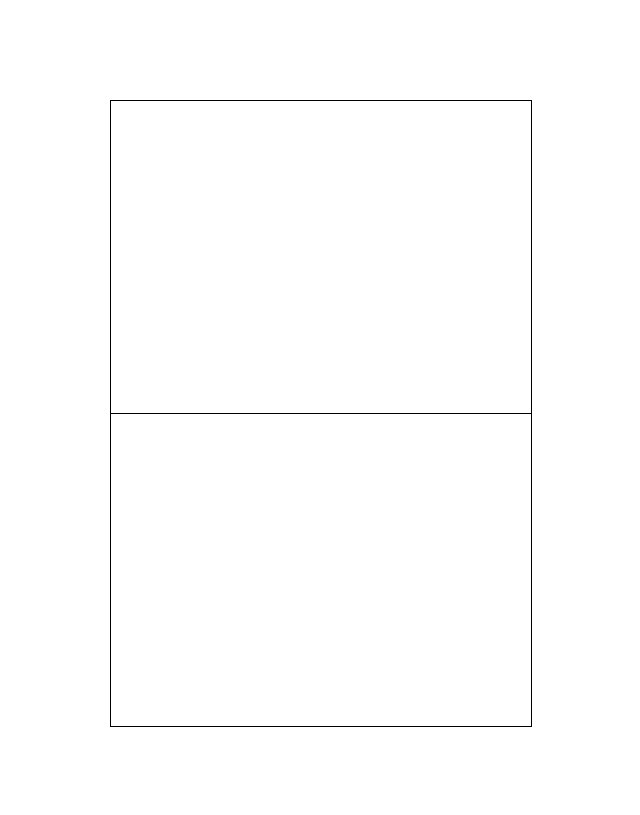
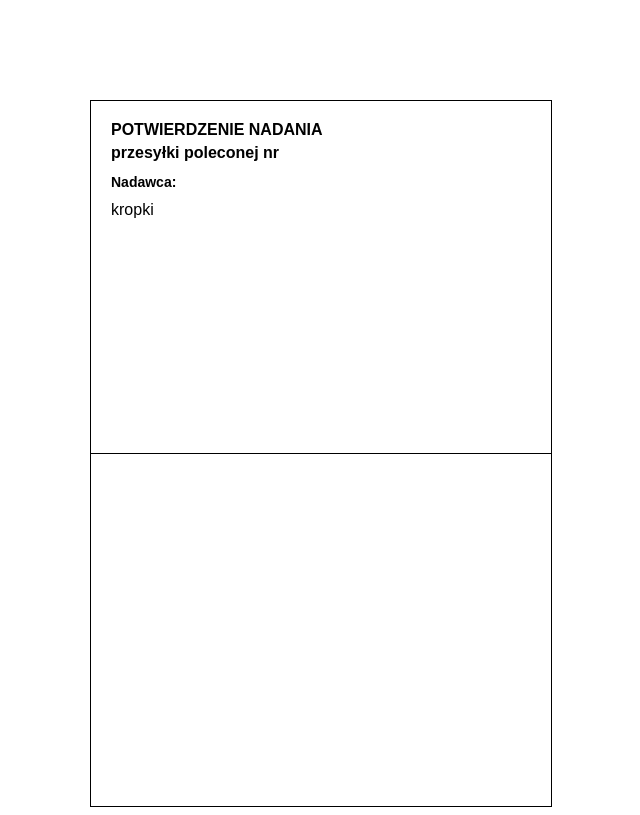
Before and after one commit to katulo/potwierdzenie-nadania, a website: page index.html in a window 1280 px wide. Shown: the whole page, without its empty margins (319-959 px from the left). Drawn offline with nearby package versions, Linux system fonts and the light colour scheme; files that its build step writes are made by us from their sources.

Commit message:
Dodany nagłówek dla potwierdzenie nadania, zmienne SASS wyciągnięte na zewnątrz.

```diff
--- a/index.html
+++ b/index.html
@@ -8,7 +8,17 @@
 <body>
 
 <section id="obverse" class="field-container">
+    <h1>Potwierdzenie nadania</h1>
+    <div><strong>przesyłki poleconej nr</strong></div>
 
+    <section class="address">
+        <h2>
+           Nadawca:
+        </h2>
+        <div class="value">
+            kropki
+        </div>
+    </section>
 </section>
 <section id="reverse" class="field-container">
 
--- /dev/null
+++ b/sass/_variables.scss
@@ -0,0 +1,2 @@
+$default-font: Arial, sans-serif;
+$base-font-size: 16px;
--- a/sass/main.scss
+++ b/sass/main.scss
@@ -1,10 +1,20 @@
+@import "variables";
+
+body {
+  font-family: $default-font;
+  font-size: $base-font-size;
+}
+
 .field-container {
   width: 420px;
   height: 312px;
+
   border: 1px solid #000;
   border-bottom: none;
 
   margin: 0 auto;
+
+  padding: 20px;
 
   &:first-child {
     margin-top: 100px;
@@ -13,4 +23,21 @@
   &:last-child {
     border-bottom: 1px solid #000;
   }
+
+  h1 {
+    font-size: $base-font-size;
+    font-weight: bold;
+
+    text-transform: uppercase;
+
+    margin: 0 0 5px;
+  }
+
+  .address {
+    margin-top: 5px;
+
+    h2 {
+      font-size: $base-font-size * 0.875;
+    }
+  }
 }
```
